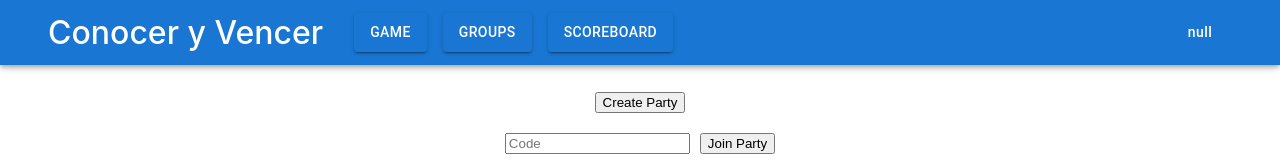
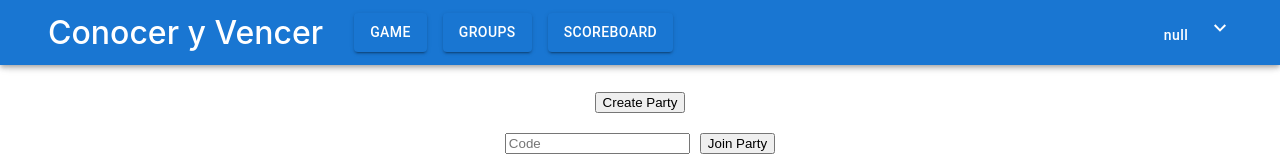
Before and after one commit to Arquisoft/wiq_en2a, a React (Create React App) app in the folder webapp/: page /game/multi-player in a window 1280 px wide. Shown: the top 160 px of the page. Built offline with nearby package versions, Linux system fonts and the light colour scheme; no server answers.

Commit message:
Chevron for profile dropdown

```diff
--- a/webapp/src/common/Nav.tsx
+++ b/webapp/src/common/Nav.tsx
@@ -17,9 +17,14 @@ const NavBar: React.FC<{}> = () =>
     const handleClick = (event: React.MouseEvent<HTMLButtonElement>) => {
         setAnchorEl(event.currentTarget)
     }
+    let dropdown = false;
 
     const handleClose =() => {
         setAnchorEl(null)
+        if(dropdown === false)
+            dropdown = true;
+        else
+            dropdown = true;
     }
 
     if(value === "false"){
@@ -100,6 +105,20 @@ const NavBar: React.FC<{}> = () =>
                                     >
                                         {user}
                                     </Button>
+                                    <svg
+                                    fill="#ffffff"
+                                    width="24"
+                                    height="24"
+                                    viewBox="0 0 24 24"
+                                    xmlns="http://www.w3.org/2000/svg"
+                                    className={`
+                                        chevron
+                                        ${dropdown ? 'chevron--rotated' : ''}
+                                    `}
+                                    >
+                                        <path d="M12 15.713L18.01 9.70299L16.597 8.28799L12 12.888L7.40399
+                                        8.28799L5.98999 9.70199L12 15.713Z"/>
+                                    </svg>
                                 </Grid>
                                 <Grid item>
                                     <Menu
--- a/webapp/src/common/nav.scss
+++ b/webapp/src/common/nav.scss
@@ -20,3 +20,10 @@
 .link{
   text-decoration: none;
 }
+
+.chevron{
+}
+
+.chevron--rotated{
+  transform: rotate(180deg);
+}
```
Lines whose indentation alone changed are shown as unchanged.
